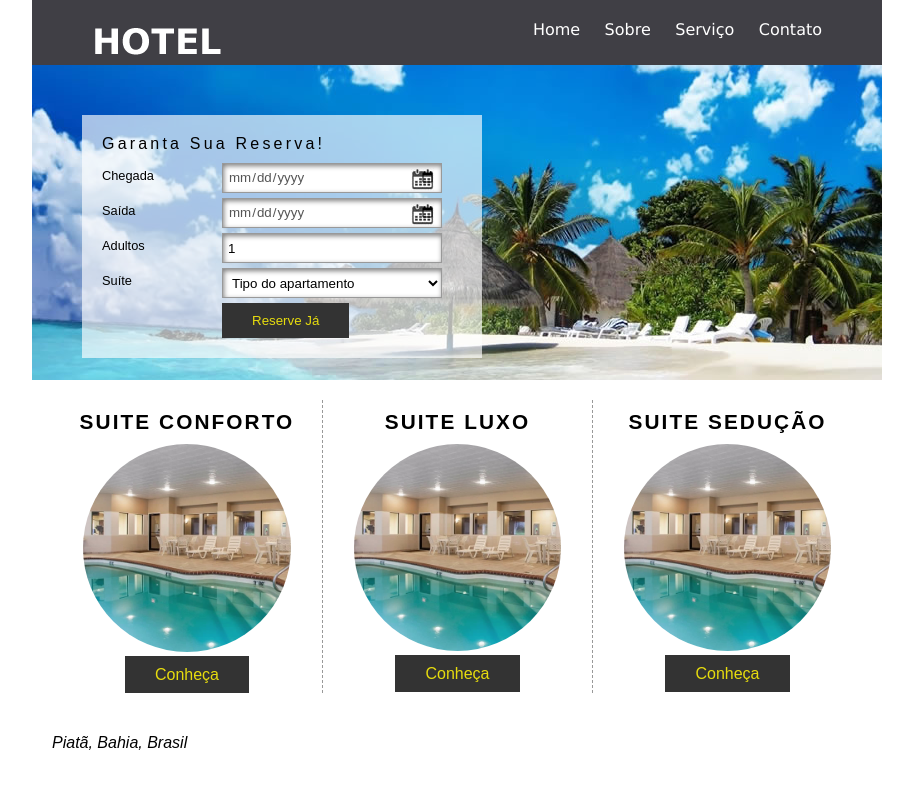
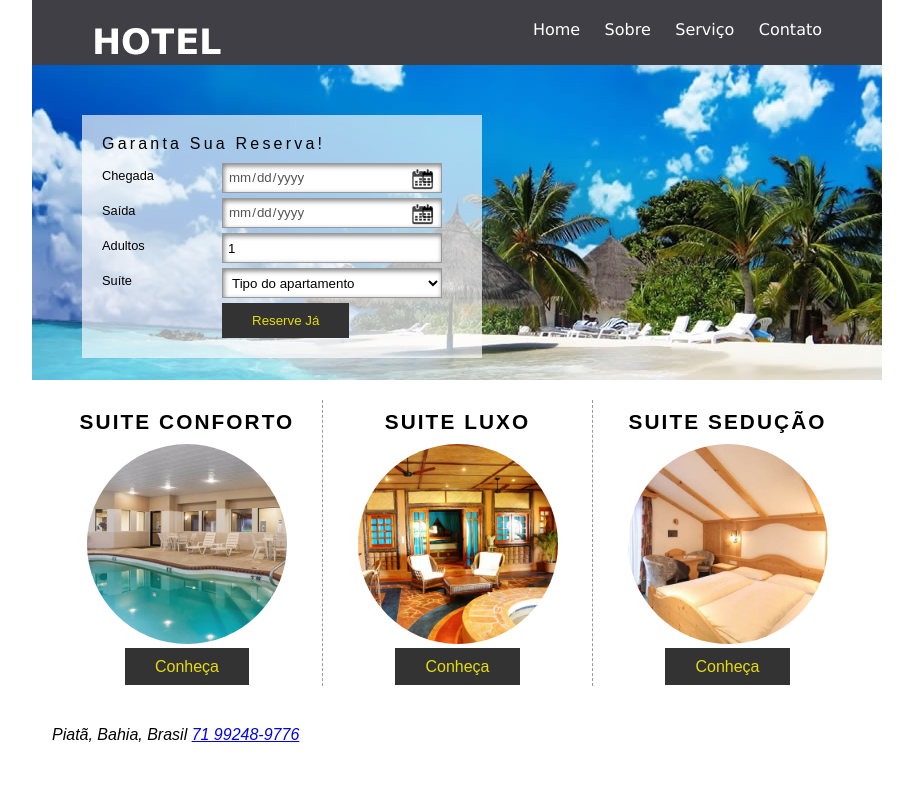
Before and after one commit to geltoncruz/Programacao-para-internet, a PHP site: page / in a window 1280 px wide. Shown: the whole page, without its empty margins (183-1096 px from the left). Run offline with PHP 8.4, Linux system fonts and the light colour scheme.

Commit message:
Javascript Initial

```diff
--- a/CSS/exemploHotel/index.html
+++ b/CSS/exemploHotel/index.html
@@ -56,7 +56,7 @@
 				<section class="suites">
 					<h1 title="Suite Conforto">Suite Luxo</h1>
 					<a href="#" title="Titulo da image">
-						<img src="img/suiteConfort.jpg" title="Suite confortavel" alt="Quarto em madeira lindo">
+						<img src="img/suiteLuxo.jpg" title="Suite confortavel" alt="Quarto em madeira lindo">
 					</a>
 
 					<a class="detalhes" href="#" title="Detalhes do quarto">Conheça</a>
@@ -65,7 +65,7 @@
 				<section class="suites">
 					<h1 title="Suite Conforto">Suite Sedução</h1>
 					<a href="#" title="Titulo da image">
-						<img src="img/suiteConfort.jpg" title="Suite confortavel" alt="Quarto em madeira lindo">
+						<img src="img/suiteNatura.jpg" title="Suite confortavel" alt="Quarto em madeira lindo">
 					</a>
 
 					<a class="detalhes" href="#" title="Detalhes do quarto">Conheça</a>
@@ -75,6 +75,7 @@
 			<footer>
 				<address>
 					Piatã, Bahia, Brasil
+					<a href="tel:+5571992489776">71 99248-9776</a>
 				</address>
 			</footer>
 		</div>
--- a/CSS/exemploHotel/style.css
+++ b/CSS/exemploHotel/style.css
@@ -135,7 +135,8 @@ section.suites h1 {
 }
 
 section.suites img {
-    width: 80%;
+    width: 200px;
+    height: 200px;
     border-radius: 50%;
     margin-bottom: 	10px;
 }
```
Also changed, not shown: JS/README.md (added), README.md.
